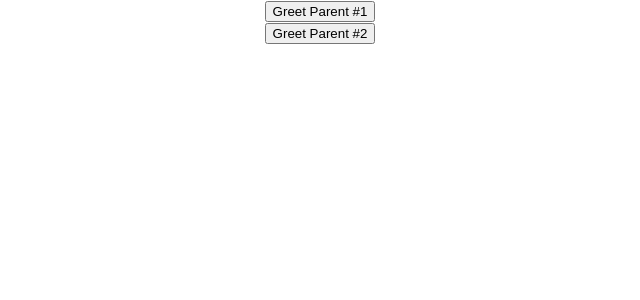
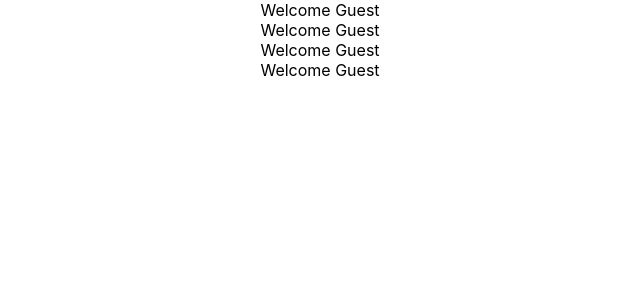
Before and after one commit to for-put-to-use/learning-reactjs, a React (Create React App) app in the folder project-1/: page / in a window 1280 px wide. Shown: the top 300 px of the page, without its empty margins (320-960 px from the left). Built offline with nearby package versions, Linux system fonts and the light colour scheme.

Commit message:
Conditional Rendering;

```diff
--- /dev/null
+++ b/project-1/src/components/conditional-rending/App.js
@@ -0,0 +1,19 @@
+import '../../App.css';
+import UserGreetingElementVar from './UserGreetingElementVar';
+import UserGreetingIfElse from './UserGreetingIfElse';
+import UserGreetingShortCircuitOp from './UserGreetingShortCircuitOp';
+import UserGreetingTernaryOp from './UserGreetingTernaryOp';
+
+//a functional component
+function App() {
+  return (
+    <div className="App">
+      <UserGreetingIfElse />
+      <UserGreetingElementVar />
+      <UserGreetingTernaryOp />
+      <UserGreetingShortCircuitOp />
+    </div>
+  );
+}
+
+export default App;
--- /dev/null
+++ b/project-1/src/components/conditional-rending/UserGreetingElementVar.js
@@ -0,0 +1,27 @@
+import React, { Component } from 'react'
+
+class UserGreetingElementVar extends Component {
+
+    constructor(props) {
+        super(props)
+
+        this.state = {
+            isLoggedIn: false
+        }
+    }
+
+    render() {
+        let message = "";
+        if(this.state.isLoggedIn){
+            message = "Sai";
+        }
+        else {
+            message = "Guest";
+        }
+        return (
+                <div>Welcome {message}</div>
+        )
+    }
+}
+
+export default UserGreetingElementVar
--- /dev/null
+++ b/project-1/src/components/conditional-rending/UserGreetingIfElse.js
@@ -0,0 +1,28 @@
+import React, { Component } from 'react'
+
+class UserGreetingIfElse extends Component {
+
+    constructor(props) {
+        super(props)
+
+        this.state = {
+            isLoggedIn: false
+        }
+    }
+
+    render() {
+        // if else won't work inside JSX
+        if(this.state.isLoggedIn){
+            return (
+                <div>Welcome Sai</div>
+            )
+        }
+        else {
+            return (
+                <div>Welcome Guest</div>
+            )
+        }
+    }
+}
+
+export default UserGreetingIfElse
--- /dev/null
+++ b/project-1/src/components/conditional-rending/UserGreetingShortCircuitOp.js
@@ -0,0 +1,21 @@
+import React, { Component } from 'react'
+
+class UserGreetingShortCircuitOp extends Component {
+
+    constructor(props) {
+        super(props)
+
+        this.state = {
+            isLoggedIn: false
+        }
+    }
+
+    render() {
+        return (
+            this.state.isLoggedIn && <div>Welcome Sai</div> ||
+            !this.state.isLoggedIn && <div>Welcome Guest</div>
+        )
+    }
+}
+
+export default UserGreetingShortCircuitOp
--- /dev/null
+++ b/project-1/src/components/conditional-rending/UserGreetingTernaryOp.js
@@ -0,0 +1,22 @@
+import React, { Component } from 'react'
+
+class UserGreetingTernaryOp extends Component {
+    // Ternary Operator can be used inside JSX
+    constructor(props) {
+        super(props)
+
+        this.state = {
+            isLoggedIn: false
+        }
+    }
+
+    render() {
+        return (
+            this.state.isLoggedIn?
+            <div>Welcome Sai</div> :
+            <div>Welcome Guest</div>
+        )
+    }
+}
+
+export default UserGreetingTernaryOp
--- a/project-1/src/index.js
+++ b/project-1/src/index.js
@@ -1,7 +1,7 @@
 import React from 'react';
 import ReactDOM from 'react-dom';
 import './index.css';
-import App from './App';
+import App from './components/conditional-rending/App';
 import reportWebVitals from './reportWebVitals';
 
 ReactDOM.render(
```
Also changed, not shown: project-1/src/components/conditional-rending/UserGreeting.js (added, +24 -0 lines).
